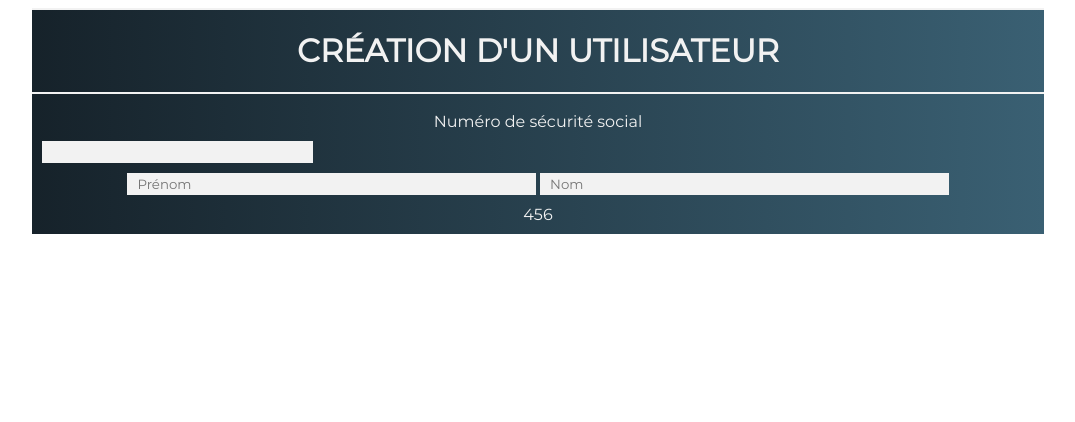
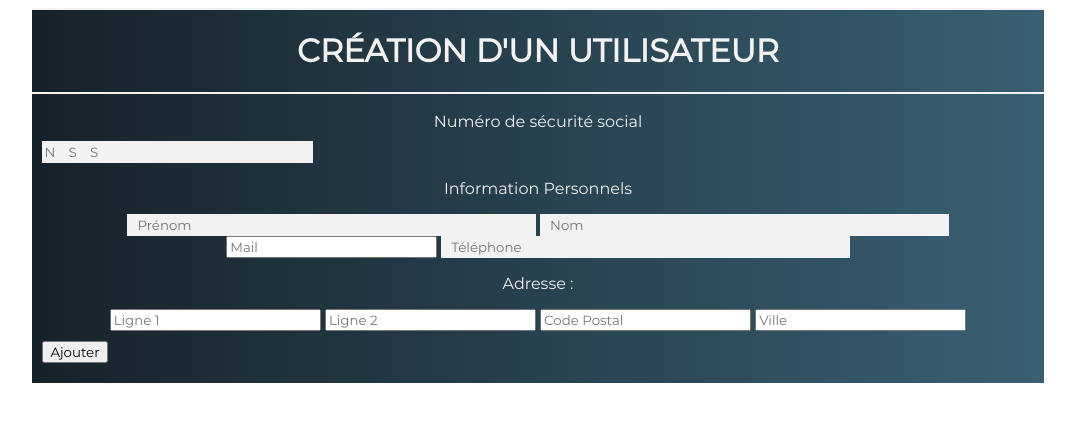
Before and after one commit to MrEthic/caduce, a PHP site: page /view/users/create.php in a window 1280 px wide. Shown: the top 422 px of the page, without its empty margins (102-1177 px from the left). Run offline with PHP 8.4, Linux system fonts and the light colour scheme; some libraries are stand-ins or nearby versions.

Commit message:
Implement user creation + random password generation + send id by mail

```diff
--- a/view/users/create.php
+++ b/view/users/create.php
@@ -7,14 +7,25 @@
     <hr>
     <h1>Création d'un utilisateur</h1>
     <hr>
-    <form class="user__create__form" action="">
+    <form class="user__create__form" action="/users" method="post">
         <label for="NSS">Numéro de sécurité social</label>
-        <input class="user__create__nss" name="NSS" type="text" inputmode="numeric" maxlength=13 pattern="[01]{1}\d{12}">
+        <input class="user__create__nss" name="NSS" placeholder="NSS" type="text" inputmode="numeric" maxlength=13 pattern="[12]{1}\d{12}" autocomplete="off">
         <div class="user__create__name">
-            <input type="text" name="prenom" placeholder="Prénom">
-            <input type="text" name="nom" placeholder="Nom">
+            <p>Information Personnels</p>
+            <input class="user__create__input" type="text" name="prenom" placeholder="Prénom">
+            <input class="user__create__input" type="text" name="nom" placeholder="Nom">
+            <input class="user__create__input" type="email" name="mail" placeholder="Mail">
+            <input class="user__create__input" type="text" name="tel" placeholder="Téléphone" inputmode="numeric" pattern="0[0-9]{9}">
         </div>
-        456
+        <div class="user__create__adress">
+            <p>Adresse :</p>
+            <input class="user__create__input" type="text" name="adress_1" placeholder="Ligne 1">
+            <input class="user__create__input" type="text" name="adress_2" placeholder="Ligne 2">
+            <input class="user__create__input" type="text" name="postal" placeholder="Code Postal" pattern="[0-9]{5}">
+            <input class="user__create__input" type="text" name="city" placeholder="Ville">
+        </div>
+
+        <input type="submit" value="Ajouter">
 
     </form>
 
```
Also changed, not shown: controllers/Users.controller.php (+8 -0 lines), model/User.model.php (+79 -14 lines).
